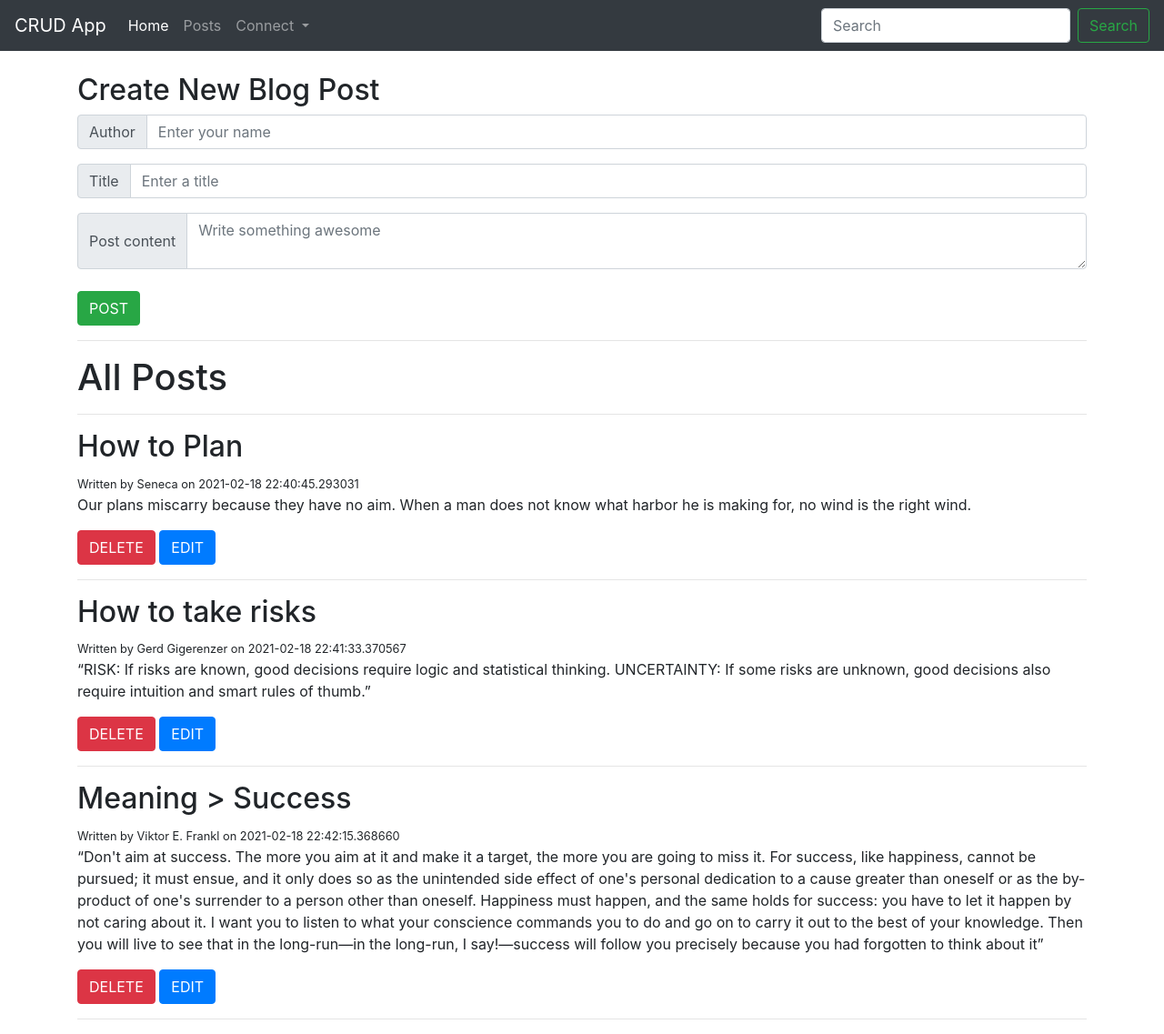
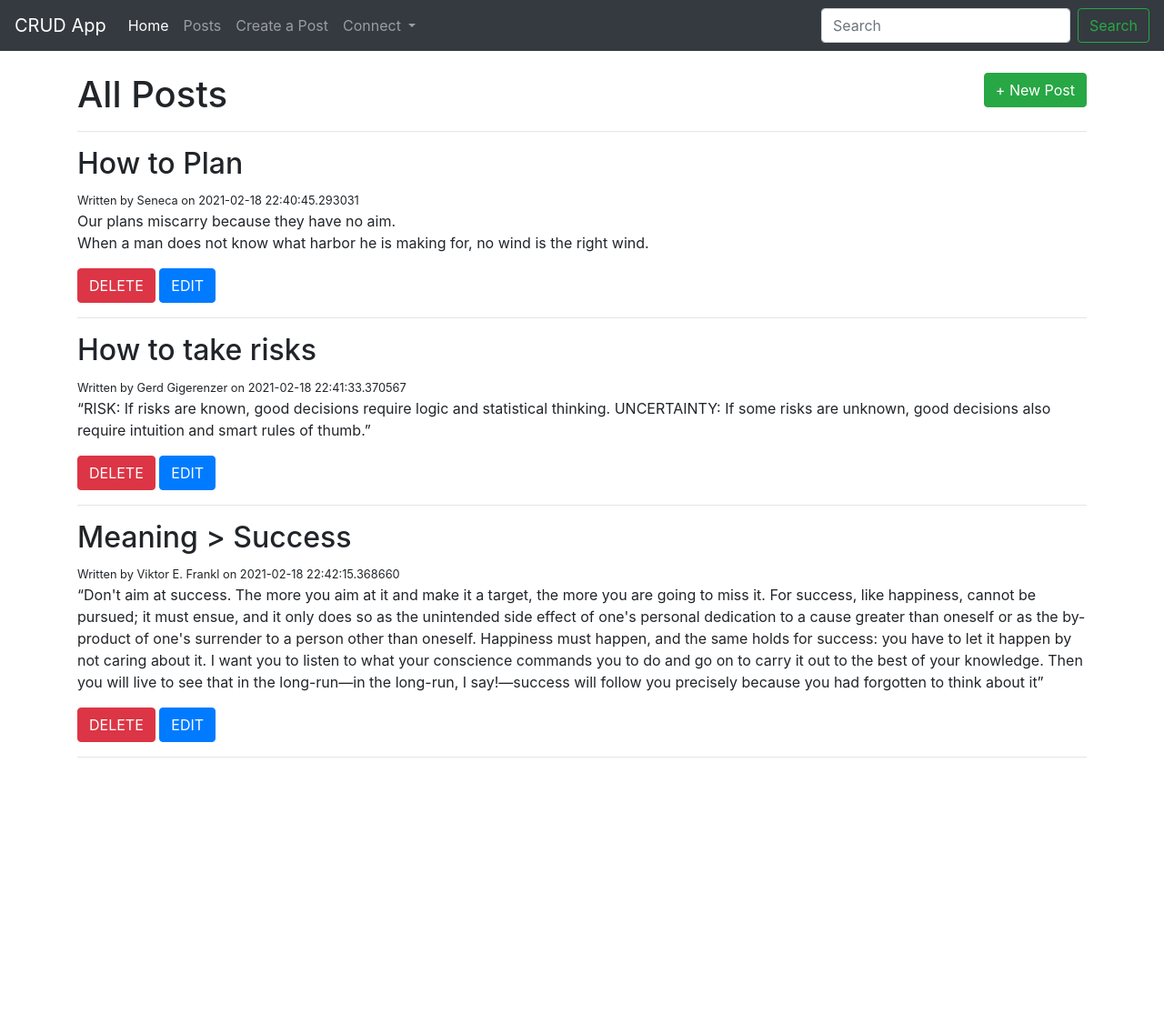
Before and after one commit to MaxHarlan206/Flask-CRUD-Basics, a Flask app: page /posts in a window 1280 px wide. Shown: the whole page at 91% size. After the commit the page ends 833 px from the top, so only its background shows below. Run offline with Flask 2, Linux system fonts and the light colour scheme; data comes from the database, SQL or seed files in the repository; both versions use the stored data as it was after the commit; some libraries are stand-ins or nearby versions.

Commit message:
finishing touches

```diff
--- a/app.py
+++ b/app.py
@@ -23,6 +23,10 @@ all_posts = [
 @app.route('/')
 def index():
     return render_template('index.html')
+
+@app.route('/new_post',  methods=['GET', 'POST'])
+def new_post():
+    return render_template('new_post.html')
 
 @app.route('/posts', methods=['GET', 'POST'])
 def posts():
--- a/static/css/main.css
+++ b/static/css/main.css
@@ -1,3 +1,6 @@
 body{
     font-family: helvetica;
 }
+p{
+    white-space: pre-wrap;
+}
--- a/templates/base.html
+++ b/templates/base.html
@@ -28,6 +28,9 @@
           <li class="nav-item">
             <a class="nav-link" href="/posts">Posts</a>
           </li>
+          <li class="nav-item">
+            <a class="nav-link" href="/new_post">Create a Post</a>
+          </li>
           <li class="nav-item dropdown">
             <a class="nav-link dropdown-toggle" href="#" id="navbarDropdown" role="button" data-toggle="dropdown" aria-haspopup="true" aria-expanded="false">
               Connect
@@ -36,7 +39,7 @@
               <a class="dropdown-item" href="https://twitter.com/_max_harlan">Twitter</a>
               <a class="dropdown-item" href="https://www.linkedin.com/in/maxharlan/">Linkedin</a>
               <div class="dropdown-divider"></div>
-              <a class="dropdown-item" href="mailto:maximuscollinge@gmail.com">Email</a>
+              <a class="dropdown-item" href="mailto:maximuscollinge@gmail.com">Email - maximuscollinge@gmail.com</a>
             </div>
           </li>
         </ul>
--- a/templates/index.html
+++ b/templates/index.html
@@ -10,7 +10,7 @@
             <h1>Welcome to CRUD app</h1>
             <p>This simple CRUD app allows users to do all the simple actions you would expect on a forum/blog. It serves as my personal, growing, documentation for <code>Flask, SQLite, Bootstrap, and Heroku deployment.</code> Checkout the documentation on <a href="https://github.com/MaxHarlan206/Flask-CRUD-Basics">GitHub</a></p>
             <p>
-              <a class="btn btn-primary" href="/posts" role="button">Create a post &raquo;</a>
+              <a class="btn btn-primary" href="/posts" role="button">See Posts &raquo;</a>
             </p>
           </div>
         </div>
--- a/templates/posts.html
+++ b/templates/posts.html
@@ -4,33 +4,10 @@
 {% endblock %}
 {% block body %}
 <br>
-<h2>Create New Blog Post</h2>
-<form action="/posts" method="POST">
-    <div class="input-group mb-3">
-      <div class="input-group-prepend">
-        <span class="input-group-text" id="basic-addon1">Author</span>
-      </div>
-      <input name="author" id="author" type="text" class="form-control" placeholder="Enter your name" aria-label="Username" aria-describedby="basic-addon1">
-    </div>
-
-    <div class="input-group mb-3">
-      <div class="input-group-prepend">
-        <span class="input-group-text" id="basic-addon1">Title</span>
-      </div>
-      <input name="title" id="title" type="text" class="form-control" placeholder="Enter a title" aria-label="Username" aria-describedby="basic-addon1">
-    </div>
-
-    <div class="input-group">
-      <div class="input-group-prepend">
-        <span class="input-group-text">Post content</span>
-      </div>
-        <textarea name="content" id="content" class="form-control" aria-label="With textarea" placeholder="Write something awesome"></textarea>
-    </div>
-    <br>
-    <input class="btn btn-success" type="submit" value="POST" role="button">
-</form>
-<hr>
-<H1>All Posts</H1>
+<div>
+    <H1 style="display:inline">All Posts</H1>
+    <a style="display:inline" class="btn btn-success float-right" href="/new_post">+ New Post</a>
+</div>
 <hr>
 {% for post in posts %}
     <h2>{{ post.title }}</h2>
@@ -39,7 +16,7 @@
     {% else %}
         <small>Written by an unknown author on {{ post.date_posted }}</small>
     {% endif %}
-    <p>{{ post.content }}</p>
+    <p white-space>{{ post.content }}</p>
     <a class="btn btn-danger" href="/posts/delete/{{post.id}}" role="button">DELETE</a>
     <a class="btn btn-primary" href="/posts/edit/{{post.id}}" role="button">EDIT</a>
     <hr>
```
Also changed, not shown: templates/new_post.html (added, +32 -0 lines), posts.db.
